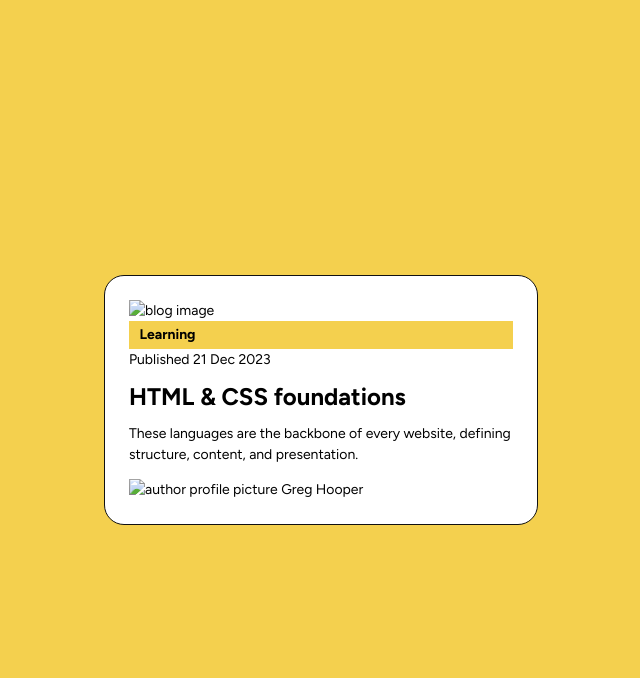
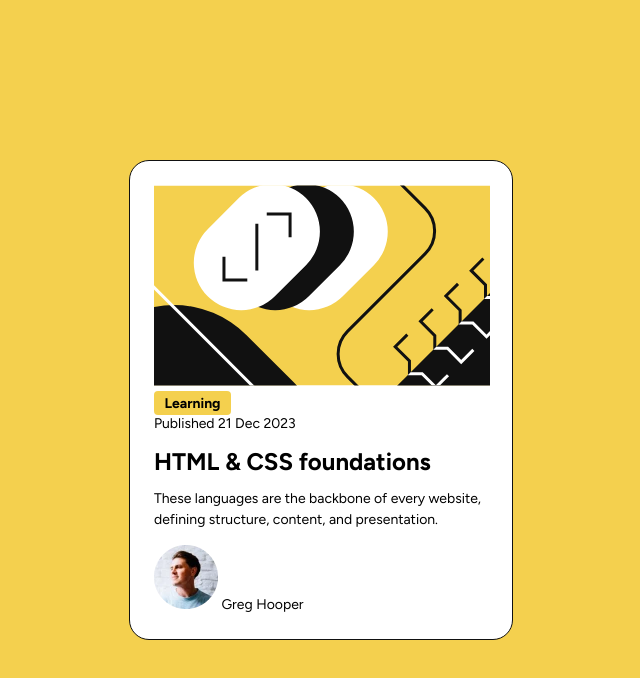
Before and after one commit to juancas9812/blog-preview-card, a plain HTML site: page index.html in a window 1280 px wide. Shown: the whole page, without its empty margins (319-959 px from the left). Drawn offline with Linux system fonts and the light colour scheme.

Commit message:
feat: images and change category to span

```diff
--- a/index.css
+++ b/index.css
@@ -1,3 +1,9 @@
+*,
+*::before, /* apply border-box to everything, including pseudo-elements (::before, ::after), which are CSS-generated elements */
+*::after {
+  box-sizing: border-box;
+}
+
 html {
   font-size: 16px;  /*using rem for paddings and sizings so 1rem=16px*/
   font-family: Figtree;
@@ -33,28 +39,36 @@ main {
 }
 
 .card h1 {
-  font-size: 20px;
+  font-size: clamp(1.25rem, 1rem + 1vw, 1.5rem);
 }
 
 .category {
   font-weight: bold;
   background-color: #F4D04E;
   padding: 0.25em 0.75em;
+  border-radius: 0.25rem;
 }
 
-
-
-@media (min-width: 768px) {
-  .card h1 {
-    font-size:24px;
-  }
-
-
-
+.category{
+  font-size: clamp(0.75rem, 0.75rem + 0.5vw, 0.875rem);
 }
 
+/* clamp(min, fluid, max)
+  - min: smallest size (mobile)
+  - fluid: scales with viewport (uses vw)
+  - max: largest size (desktop)
+  → creates smooth scaling between min and max */
 
+/* .image {
+  border-radius: 0.8rem;
+  overflow: auto;
+}
 
+.image img{
+  object-fit: cover;
+  width: 100%;
+  height: 100%;
+} */
 
 
 
--- a/index.html
+++ b/index.html
@@ -18,11 +18,11 @@
     <div class="card-container">
       <div class="card">
         <div class="image">
-          <img alt="blog image">
+          <img alt="blog image" src="assets/images/illustration-article.svg">
         </div>
-        <div class="category">
+        <span class="category">
           Learning
-        </div>
+        </span>
         <div class="content-date">
           Published 21 Dec 2023
         </div>
@@ -33,7 +33,7 @@
           These languages are the backbone of every website, defining structure, content, and presentation.
         </p>
         <div class="author">
-          <img alt="author profile picture">
+          <img src="assets/images/image-avatar.webp" alt="author profile picture">
           Greg Hooper
         </div>
       </div>
```
